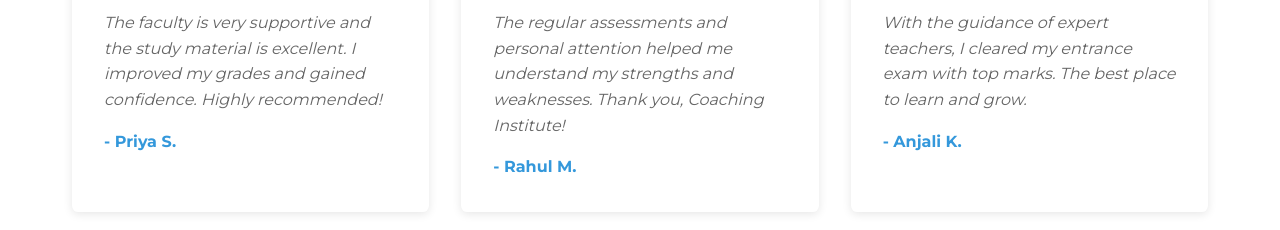
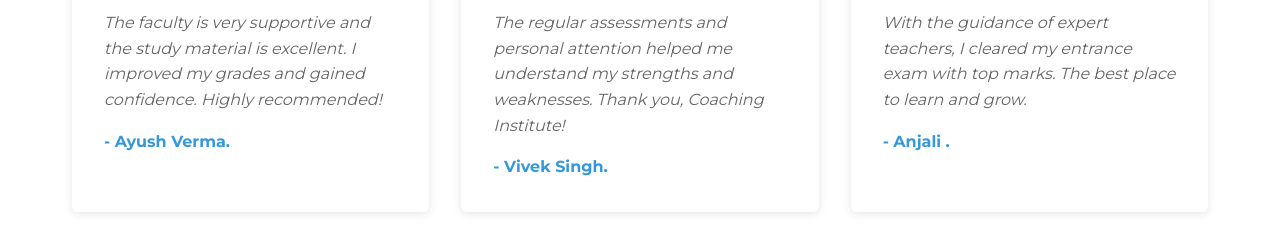
Before and after one commit to Azad-roy/Coaching-Institute-Project-CodingAge, a plain HTML site: page index.html in a window 1280 px wide. Shown: the part 2940-3170 px from the top of the page. Drawn offline with Linux system fonts and the light colour scheme.

Commit message:
Little bit changes

```diff
--- a/index.html
+++ b/index.html
@@ -166,19 +166,19 @@
         <div class="info-title">"Best Coaching Experience"</div>
         <div class="info-desc">The faculty is very supportive and the study material is excellent. I improved my grades
           and gained confidence. Highly recommended!</div>
-        <div class="info-logo">- Priya S.</div>
+        <div class="info-logo">- Ayush Verma.</div>
       </div>
       <div class="info-card">
         <div class="info-title">"Great Learning Environment"</div>
         <div class="info-desc">The regular assessments and personal attention helped me understand my strengths and
           weaknesses. Thank you, Coaching Institute!</div>
-        <div class="info-logo">- Rahul M.</div>
+        <div class="info-logo">- Vivek Singh.</div>
       </div>
       <div class="info-card">
         <div class="info-title">"Achieved My Dream"</div>
         <div class="info-desc">With the guidance of expert teachers, I cleared my entrance exam with top marks. The best
           place to learn and grow.</div>
-        <div class="info-logo">- Anjali K.</div>
+        <div class="info-logo">- Anjali .</div>
       </div>
     </section>
     <section class="section-title">OUR VALUES</section>
```
